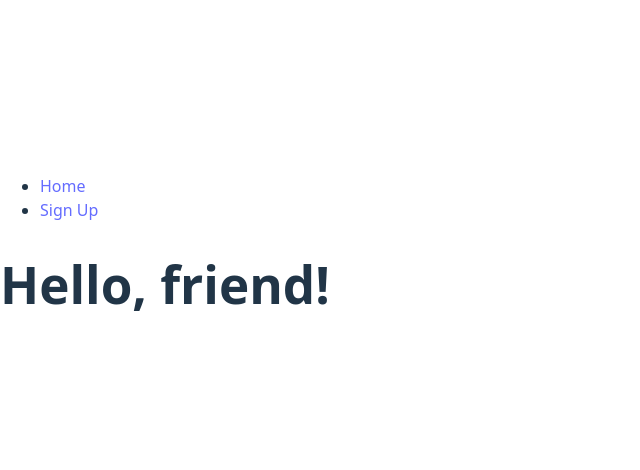
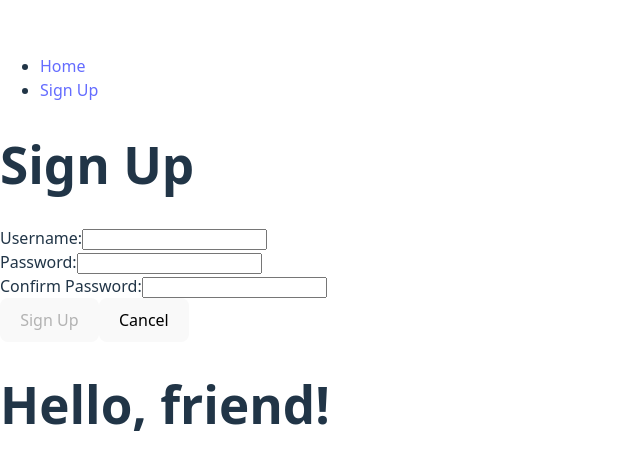
Before and after one commit to michaelmcbride113/react-jwt-auth-template, a React (Vite) app: page /sign-up in a window 1280 px wide. Shown: the part 148-618 px from the top of the page, without its empty margins (0-640 px from the left). Built offline with nearby package versions, Linux system fonts and the light colour scheme.

Commit message:
added routes to app

```diff
--- a/src/App.jsx
+++ b/src/App.jsx
@@ -1,10 +1,16 @@
+import { Route, Routes } from 'react-router';
 import NavBar from './components/NavBar/NavBar';
+import SignUpForm from './components/SignUpForm/SignUpForm';
 
 const App = () => {
 
   return (
     <>
       <NavBar />
+      <Routes>
+        <Route path='/' element={<></>} />
+        <Route path='/sign-up' element={<SignUpForm />} />
+      </Routes>
       <h1>Hello, friend!</h1>
     </>
   );
```
